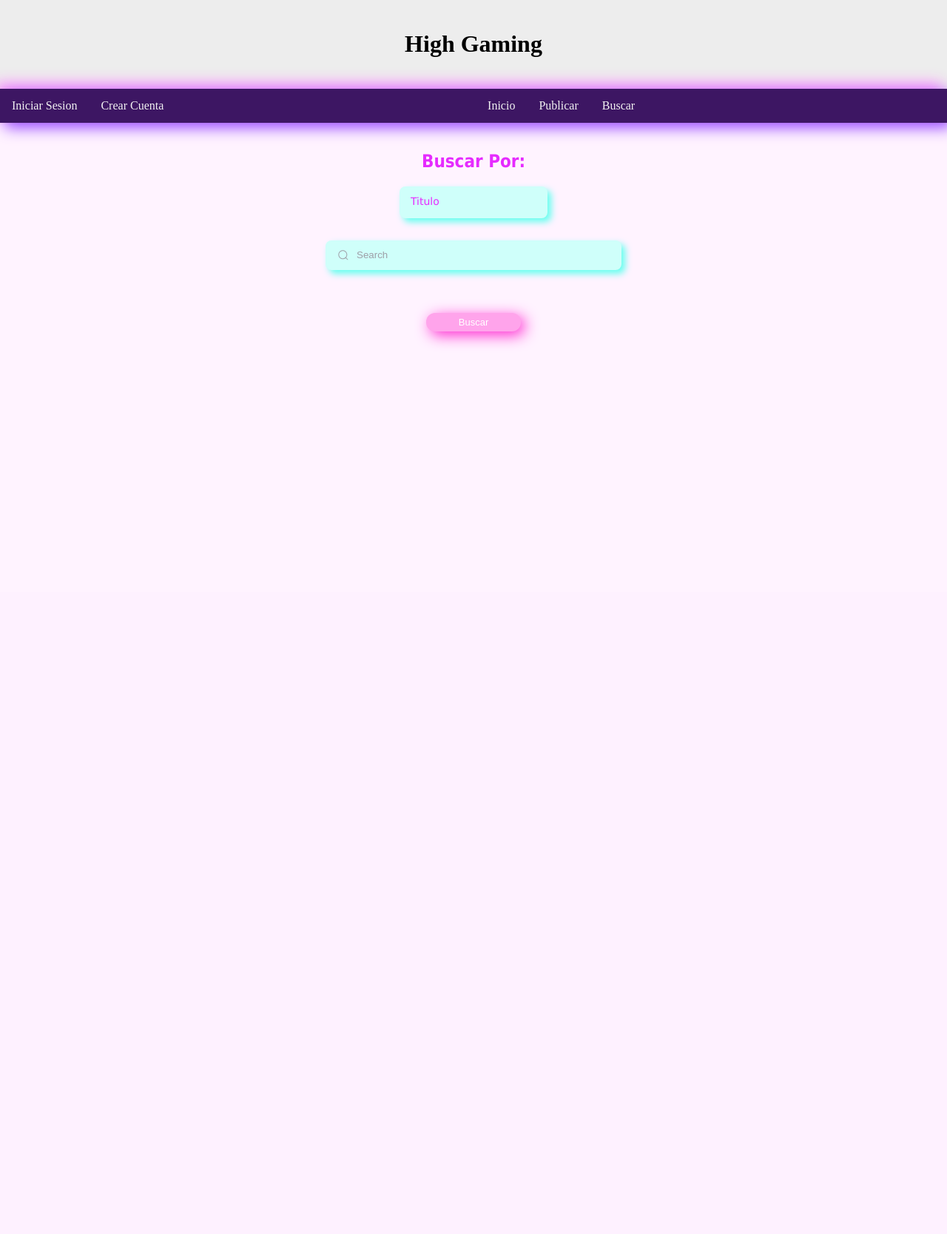
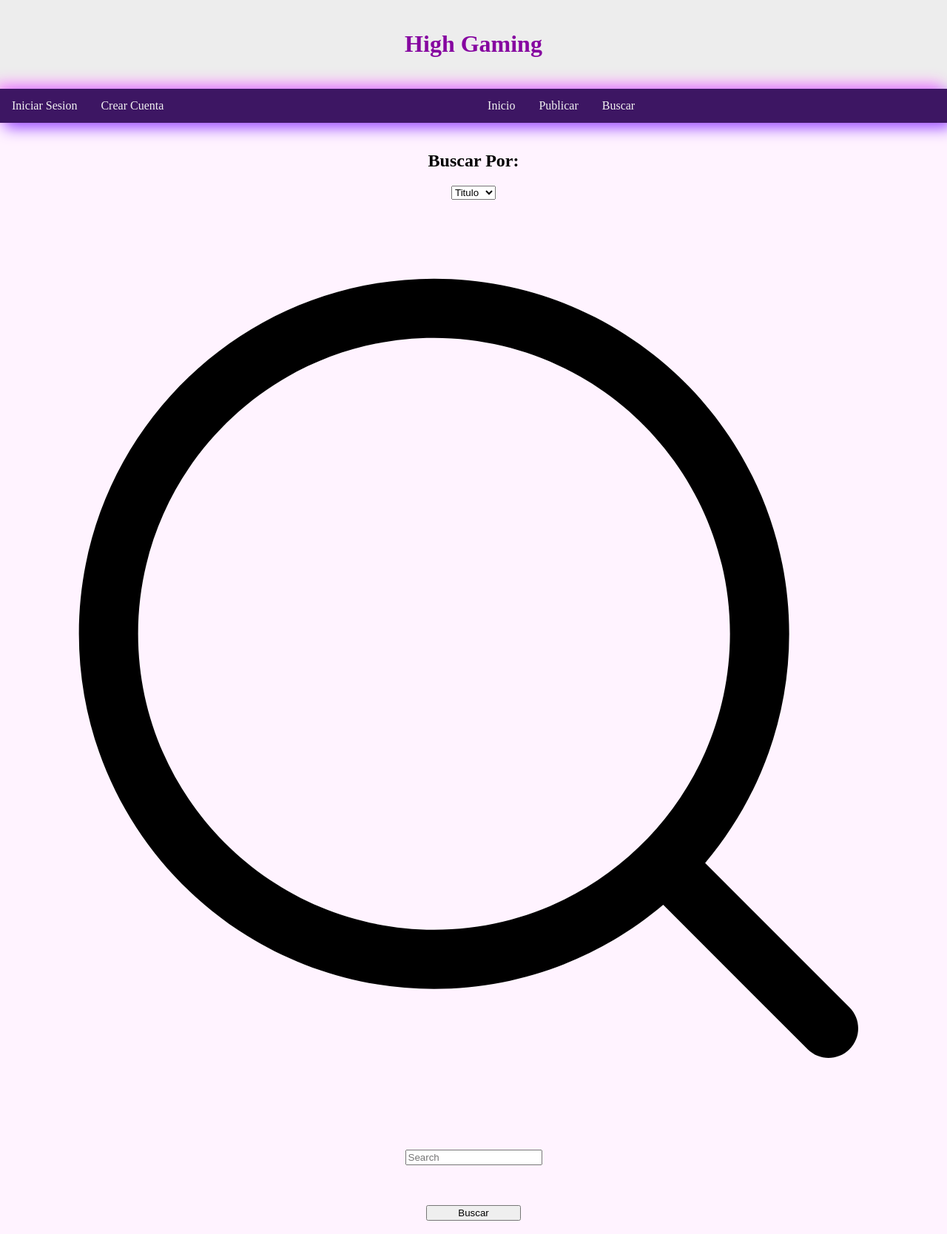
Before and after one commit to Vizpok/whiskey, a PHP site: page /whiskey/buscarPage.php in a window 1280 px wide. Shown: the whole page at 74% size. Before the commit the page ends 468 px from the top, so only its background shows below. Run offline with PHP 8.4, Linux system fonts and the light colour scheme.

Commit message:
Mi participacion buscar.css

```diff
--- a/conf/buscar.css
+++ b/conf/buscar.css
@@ -6,6 +6,9 @@ body {
     margin: 0;
     background-color: #fff3ff;
   }
+  /*Mi participacion by Ashli
+  Mi participacion by Ashli
+  Mi participacion by Ashli*/
 
   /* Style the header */
   .header {
@@ -54,255 +57,215 @@ body {
     box-shadow: 10px 10px 50px #68EE50,
                -10px -10px 50px #50EECA;
   }
+/* Color de Link de barra*/
 
-  .leftcolumn {
-    float: left;
-    width: 50%;
-    background-color: #f1f1f1;
-    padding-left: 20px;
+
+.container {
+    display: flex;
+    background-color: whitesmoke;
 }
 
-  /* Right column */
-  .rightcolumn {
-    float: left;
-    width: 50%;
+
+.sidebar {
+    width: 10%;
     background-color: #f1f1f1;
-    padding-left: 20px;
+    overflow: auto;
+    height: 75vh; /* Establecer la altura en 100% del viewport height */
+    display: flex;
+    flex-direction: column;
 }
 
-  /* Add a card effect for articles */
-  .card {
-    background-color: white;
-    padding: 20px;
-    margin-top: 20px;
+
+.content {
+    background-color: whitesmoke;
+    width: 90%;
+    margin-right: 25%;
+    padding: 1px 16px;
+    height: 100%;
+    margin: 20px;
 }
 
-  /* Clear floats after the columns */
-  .row::after {
-    content: "";
-    display: table;
-    clear: both;
+ul {
+    list-style-type: none;
+    margin: 0;
+    padding: 0;
+    background-color: #f1f1f1;
 }
 
-  /* Responsive layout - when the screen is less than 800px wide, make the two columns stack on top of each other instead of next to each other */
-  @media screen and (max-width: 800px) {
-    .leftcolumn, .rightcolumn {
-      width: 100%;
-      padding: 0;
-    }
+li a {
+    display: block;
+    color: #60249B;
+    padding: 8px 16px;
+    text-decoration: none;
 }
 
-  /* Responsive layout - when the screen is less than 400px wide, make the navigation links stack on top of each other instead of next to each other */
-  @media screen and (max-width: 400px) {
-    .topnav a {
-      float: none;
-      width: 100%;
-    }
-  }
-  .group {
-   display: flex;
-   line-height: 28px;
-   align-items: center;
-   position: relative;
-   max-width: 400px;
-   margin-top: 30px;
+li a.active {
+    background-color: #b6ee50 ;
+    color: #60249B;
 }
 
-  .input {
-   width: 100%;
-   height: 40px;
-   line-height: 28px;
-   padding: 0 1rem;
-   padding-left: 2.5rem;
-   border: 2px solid transparent;
-   border-radius: 8px;
-   outline: none;
-   background-color: #cffffa;
-   box-shadow:  5px 5px 10px #63ffef;
-   color: #0d0c22;
-   transition: .3s ease;
+li a:hover:not(.active) {
+    background-color: #555;
+    color: #b6ee50;
 }
 
-  .input::placeholder {
-   color: #9e9ea7;
+.sidebar-bottom {
+    margin-top: auto;
 }
 
-  .input:focus, input:hover {
-   outline: none;
-   border-color: rgba(234,76,137,0.4);
-   background-color: #fff;
-    box-shadow:  5px 5px 20px #ff25d0;
+.sidebar-bottom li a {
+    display: block;
+    color: #000;
+    padding: 8px 16px;
+    text-decoration: none;
 }
 
-  .icon {
-   position: absolute;
-   left: 1rem;
-   fill: #9e9ea7;
-   width: 1rem;
-   height: 1rem;
-  }
-  .radio-inputs {
-    position: relative;
-    display: flex;
-    flex-wrap: wrap;
-    border-radius: 0.5rem;
-    background-color: #EEE;
-    box-sizing: border-box;
-    box-shadow: 0 0 0px 1px rgba(0, 0, 0, 0.06);
-    padding: 0.25rem;
-    width: 300px;
-    font-size: 14px;
+.sidebar-bottom li a:hover {
+    background-color: #FF003E;
+    color: white;
 }
 
-  .radio-inputs .radio {
-    flex: 1 1 auto;
+.sidebar-bottom li a.active {
+    background-color: #04AA6D;
+    color: white;
+}
+.button {
+    background-color: #63ffff; /* Green */
+    width: 100%;
+    border: none;
+    color: #ffffff;
+    padding: 10px;
     text-align: center;
+    text-decoration: none;
+    display: inline-block;
+    font-size: 16px;
+    margin: 4px 2px;
+    cursor: pointer;
+    border-radius: 6px;
+    box-shadow: 3px 3px 10px #50d6ee,
+               -3px -3px 10px #50eee1;
+
+
+}
+.buttonDelete {
+    position: fixed;
+    bottom: 5%;
+    transform: translateX(-50%);
+    background-color: #FF003E;
+    width: 10%;
+    border: none;
+    color: white;
+    padding: 10px;
+    text-align: center;
+    text-decoration: none;
+    display: inline-block;
+    font-size: 16px;
+    margin: 4px 2px;
+    cursor: pointer;
+    border-radius: 6px;
+    box-shadow: 5px 5px 10px #990000,
+               -3px -3px 10px #ff3a3a;
+}
+.card {
+margin: 4px 2px;
+box-sizing: border-box;
+display: flex;
+max-width: 100%;
+background-color: rgba(255, 255, 255, 1);
+transition: all .15s cubic-bezier(0.4, 0, 0.2, 1);
 }
 
-  .radio-inputs .radio input {
-    display: none;
+.card:hover {
+box-shadow: 10px 10px 30px rgba(0, 0, 0, 0.081);
 }
 
-  .radio-inputs .radio .name {
-    display: flex;
-    cursor: pointer;
-    align-items: center;
-    justify-content: center;
-    border-radius: 0.5rem;
-    border: none;
-    padding: .5rem 0;
-    color: rgba(51, 65, 85, 1);
-    transition: all .15s ease-in-out;
+.date-time-container {
+writing-mode: vertical-lr;
+transform: rotate(180deg);
+padding: 0.5rem;
 }
 
-  .radio-inputs .radio input:checked + .name {
-    background-color: #fff;
-    font-weight: 600;
+.date-time {
+display: flex;
+align-items: center;
+justify-content: space-between;
+grid-gap: 1rem;
+gap: 1rem;
+font-size: 0.75rem;
+line-height: 1rem;
+font-weight: 700;
+text-transform: uppercase;
+color: rgba(17, 24, 39, 1);
 }
 
-  .leftcolumn {
-
-    float: left;
-    width: 50%;
-    background-color: #f1f1f1;
-    padding-left: 20px;
+.separator {
+width: 1px;
+flex: 1 1 0%;
+background-color: rgba(17, 24, 39, 0.1);
 }
 
-  /* Right column */
-  .rightcolumn {
-    float: left;
-    width: 50%;
-    background-color: #f1f1f1;
-    padding-left: 20px;
+.content2 {
+display: flex;
+flex: 1 1 0%;
+flex-direction: column;
+justify-content: space-between;
 }
 
-  /* Add a card effect for articles */
-  .card {
-    background-color: white;
-    padding: 20px;
-    margin-top: 20px;
+
+.infos {
+border-left: 1px solid rgba(17, 24, 39, 0.1);
+padding: 1rem;
 }
 
-  /* Clear floats after the columns */
-  .row::after {
-    content: "";
-    display: table;
-    clear: both;
+.title {
+font-weight: 700;
+text-transform: uppercase;
+font-size: 18.72px;
+color: rgba(17, 24, 39, 1);
 }
+
 .description {
 overflow: hidden;
 display: -webkit-box;
 -webkit-box-orient: vertical;
-    -webkit-line-clamp: 5;
 line-clamp: 5;
 margin-top: 0.5rem;
 font-size: 0.875rem;
 line-height: 1.25rem;
 color: rgba(55, 65, 81, 1);
 }
-  /* Responsive layout - when the screen is less than 800px wide, make the two columns stack on top of each other instead of next to each other */
-  @media screen and (max-width: 800px) {
-    .leftcolumn, .rightcolumn {
-      width: 100%;
-      padding: 0;
-    }
+
+.action {
+background-color: rgba(253, 224, 71, 1);
+padding: 0.75rem 1.25rem;
+text-align: center;
+font-size: 0.75rem;
+line-height: 1rem;
+font-weight: 700;
+color: rgba(17, 24, 39, 1);
+transition: all .15s cubic-bezier(0.4, 0, 0.2, 1);
 }
 
-  /* Responsive layout - when the screen is less than 400px wide, make the navigation links stack on top of each other instead of next to each other */
-  @media screen and (max-width: 400px) {
-    .topnav a {
-      float: none;
-      width: 100%;
+.action2 {
+background-color: #ff25d0;
+padding: 0.75rem 1.25rem;
+text-align: center;
+font-size: 0.75rem;
+line-height: 1rem;
+font-weight: 700;
+color: rgba(17, 24, 39, 1);
+transition: all .15s cubic-bezier(0.4, 0, 0.2, 1);
+
 }
+.action2:hover {
+background-color: rgba(255, 136, 229, 1);
 }
-  .custom-select {
-    position: relative;
-    display: block;
-    max-width: 200px;
-    min-width: 180px;
-    margin: 0 auto;
-    /*Color Caja*/
-    background-color: #cffffa;
-    box-shadow:  5px 5px 10px #63ffef;
-    border-radius: 8px;
-    z-index: 10;
+.action:hover {
+background-color: rgba(250, 204, 21, 1);
 }
-
-  .custom-select select {
-    border: none;
-    outline: none;
-    background: transparent;
-    -webkit-appearance: none;
-    -moz-appearance: none;
-    appearance: none;
-    border-radius: 0;
-    margin: 0;
-    display: block;
-    width: 100%;
-    padding: 12px 55px 15px 15px;
-    font-size: 14px;
-
-    color: #e62bff;
-    font-family: 'Lucida Sans Unicode', 'Lucida Grande', sans-serif;
+.decor{
+  box-shadow: 5px 5px 10px #ff1ab3,
 }
-
-  .custom-select:after {
-    position: absolute;
-    right: 0;
-    top: 0;
-    width: 50px;
-    height: 100%;
-    line-height: 38px;
-    text-align: center;
-    color: #3C1C78;
-    font-size: 24px;
-    border-left: 1px solid #714BB9;
-    z-index: -1;
+h1 {
+  color: #8606a0;
 }
-  .date{
-    background-color: #cffffa;
-    border: 1px solid #9fb8ff;
-    box-shadow:  3px 3px 10px #25ffff;
-   }
-   .text{
-    color: #e62bff;
-    font-family: Tahoma, Geneva, sans-serif;
-   }
-   .buttonHome{
-    width: 20%;
-    background-color: #ffa4eb; /* Green */
-    border: none;
-    color: white;
-    padding: 5px;
-    text-align: center;
-    text-decoration: none;
-    display: inline-block;
-    font-size: 13px;
-    margin: 4px 2px;
-    cursor: pointer;
-    border-radius: 12px;
-    box-shadow:  5px 5px 20px #ff25d0;
-  }
-  .buttonHome:hover {
-    background-color: #fb8eff;
-  }
```
Lines whose indentation alone changed are shown as unchanged.
